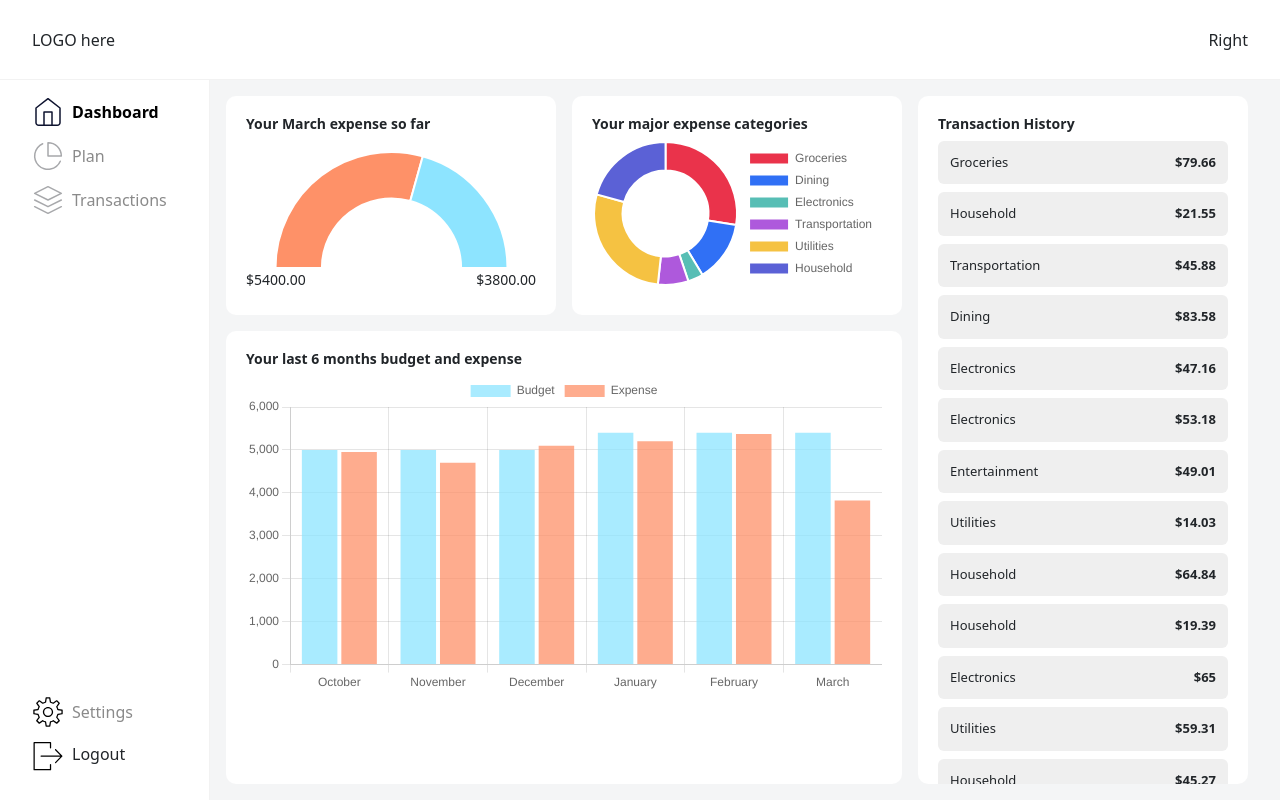
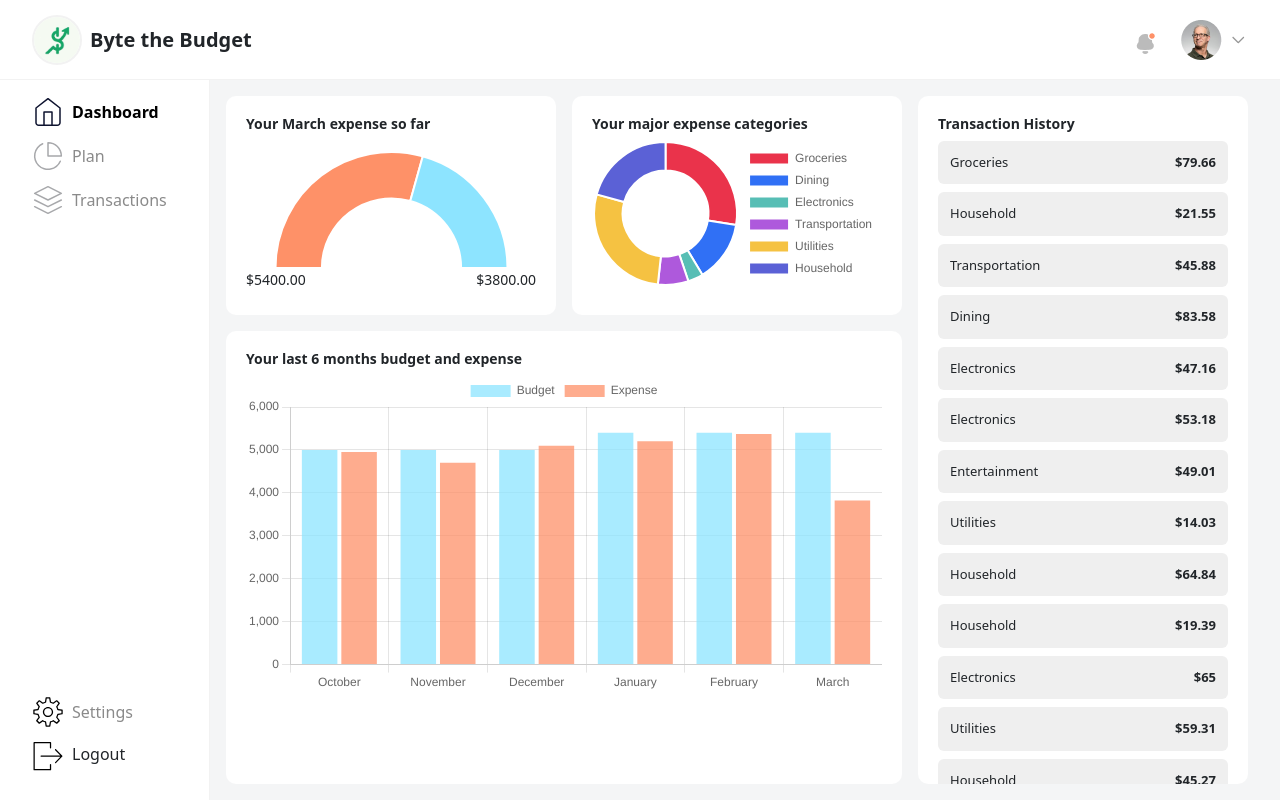
Before and after one commit to Byte-the-Budget/byte_the_budget, a React (Create React App) app in the folder client/: page /dashboard in a window 1280 px wide. Built offline with nearby package versions, Linux system fonts and the light colour scheme.

Commit message:
feat: update header

```diff
--- a/client/src/components/Dashboard/dashboard.css
+++ b/client/src/components/Dashboard/dashboard.css
@@ -3,12 +3,30 @@
   flex-direction: column;
   height: 100vh;
 }
-
+/******* navbar placeholder *******/
 .nav-bar-placeholder {
   height: 80px;
   padding: 0 32px;
   border-bottom: 1pt solid #F2F2F2;
 }
+.navbar-brand {
+  display: flex;
+  align-items: center;
+}
+.logo-container {
+  margin-right: 8px;
+}
+.logo-container img {
+  height: 50px;
+  width: 50px;
+  border: 2pt solid #F2F2F2;
+  border-radius: 25px;
+}
+.navbar-brand span {
+  font-size: 20px;
+  font-weight: bold;
+}
+/*********************************/
 
 .layout {
   height: calc(100% - 80px);
--- a/client/src/components/Dashboard/index.js
+++ b/client/src/components/Dashboard/index.js
@@ -3,14 +3,23 @@ import { Link, Outlet } from 'react-router-dom'
 import SideBar from '../Sidebar';
 
 import './dashboard.css';
-
+import profileImage from '../../assets/profile.png'
+import logo from '../../assets/logo.png'
 function Dashboard() {
   return (
     <div className="content-wrapper">
       {/* Navbar Placeholder */}
       <nav className="nav-bar-placeholder d-flex align-items-center justify-content-between" style={{ width: '100%'}}>
-        <Link className="navbar-brand" to="/dashboard">LOGO here</Link>
-        <div>Right</div>
+        <Link className="navbar-brand" to="/dashboard">
+          <div className="logo-container">
+            <img src={logo}/>
+          </div>
+          <span>Byte the Budget</span>
+        </Link>
+        <div>
+          <img src={profileImage}/>
+          <span></span>
+        </div>
       </nav>
 
       <div className="layout">
```
Also changed, not shown: client/src/assets/logo.png (added), client/src/assets/profile.png (added).
